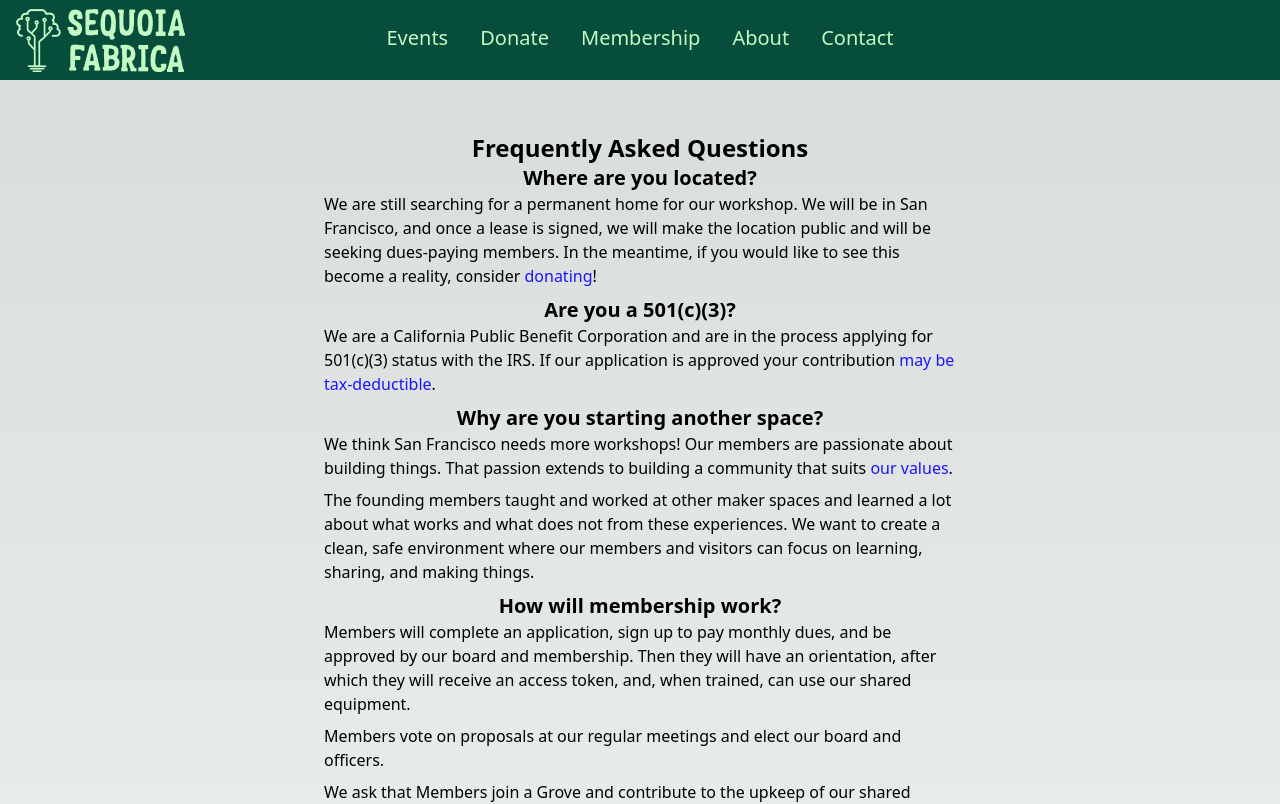
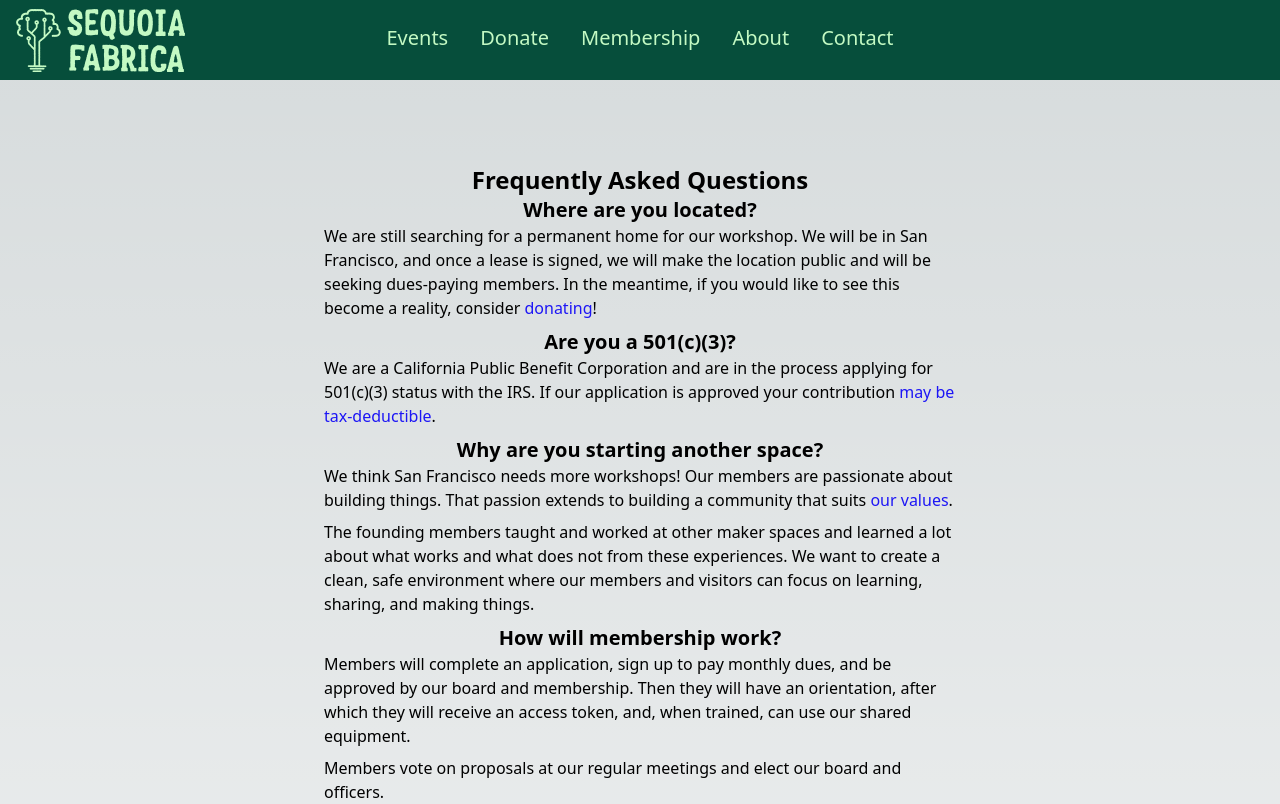
Before and after one commit to Sequoia-Fabrica/sequoia-fabrica-landing-page, a Next.js app: page /docs/faq in a window 1280 px wide. Shown: the top 804 px of the page. Built offline with nearby package versions, Linux system fonts and the light colour scheme.

Commit message:
Update DocumentLayout.tsx

```diff
--- a/src/components/docs/DocumentLayout.tsx
+++ b/src/components/docs/DocumentLayout.tsx
@@ -2,7 +2,9 @@ export default function MdxLayout({ children }: { children: React.ReactNode }) {
     // Create any shared layout or styles here
     return <div>
         <div>
-            <div className="m-auto max-w-2xl p-5 my-8">{children}</div>
+            <div className="m-auto max-w-2xl p-5 my-8">
+                <div className="my-8">{children}</div>
+            </div>
         </div>
     </div>
 }
```
